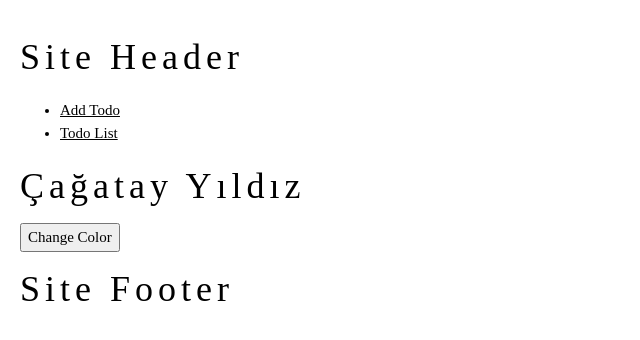
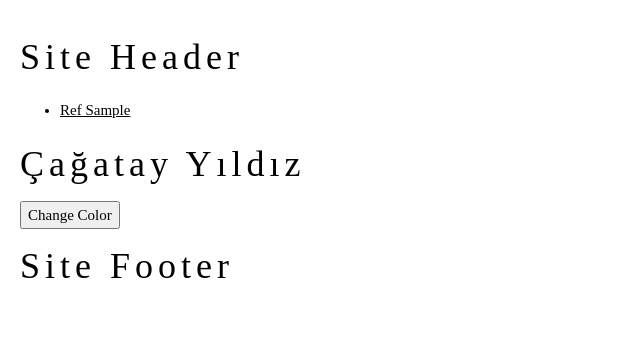
Before and after one commit to yakintech/yakintech-tech-react-tutorial, a React (Create React App) app: page /refsample in a window 1280 px wide. Shown: the top 340 px of the page, without its empty margins (0-640 px from the left). Built offline with nearby package versions, Linux system fonts and the light colour scheme.

Commit message:
ref and forwardref

```diff
--- a/src/App.js
+++ b/src/App.js
@@ -8,6 +8,7 @@ import LayoutHookSample from "./otherHooks/LayoutHookSample"
 import RefHookSample from "./otherHooks/RefHookSample"
 import AddToDo from "./reduxSample/AddToDo"
 import ToDoList from "./reduxSample/ToDoList"
+import RefParent from "./refSample/RefParent"
 import AboutPage from "./routerSample/AboutPage"
 import CartPage from "./routerSample/CartPage"
 import ContactPage from "./routerSample/ContactPage"
@@ -44,8 +45,10 @@ function App() {
       <li><Link to='/refsample'>Ref Sample</Link></li>
       <li><Link to='/layouthook'>Layout Hook Sample</Link></li>
       <li><Link to='/idhook'>Id Hook Sample</Link></li> */}
-      <li><Link to='/addtodo'>Add Todo</Link></li>
-      <li><Link to='/todolist'>Todo List</Link></li>
+      {/* <li><Link to='/addtodo'>Add Todo</Link></li>
+      <li><Link to='/todolist'>Todo List</Link></li> */}
+      <li><Link to='/refsample'>Ref Sample</Link></li>
+
 
 
 
@@ -66,6 +69,7 @@ function App() {
       <Route path="/idhook" element={<IdHooksSample/>}></Route>
       <Route path="/todolist" element={<ToDoList/>}></Route>
       <Route path="/addtodo" element={<AddToDo/>}></Route>
+      <Route path="/refsample" element={<RefParent/>}></Route>
 
 
 
--- /dev/null
+++ b/src/refSample/RefParent.js
@@ -0,0 +1,22 @@
+import React, { useRef } from 'react'
+import Title from './Title';
+
+function RefParent() {
+
+    var titleRef = useRef();
+
+    function changeColor(){
+        titleRef.current.style.color = 'tomato';
+    }
+
+  return (
+      <>
+          <Title ref={titleRef}></Title>
+
+          <button onClick={() => changeColor()}>Change Color</button>
+      </>
+
+  )
+}
+
+export default RefParent
--- /dev/null
+++ b/src/refSample/Title.js
@@ -0,0 +1,10 @@
+import React, { forwardRef } from 'react'
+
+function Title(props, ref) {
+
+  return (<h1 ref={ref}>Çağatay Yıldız</h1>)
+}
+
+
+
+export default forwardRef(Title)
--- a/src/routerSample/CartPage.js
+++ b/src/routerSample/CartPage.js
@@ -9,7 +9,6 @@ function CartPage() {
     const removeItem = (id) => {
 
         let newCart = cart.filter(q => q.id != id);
-
         setCart(newCart);
     }
 
```
